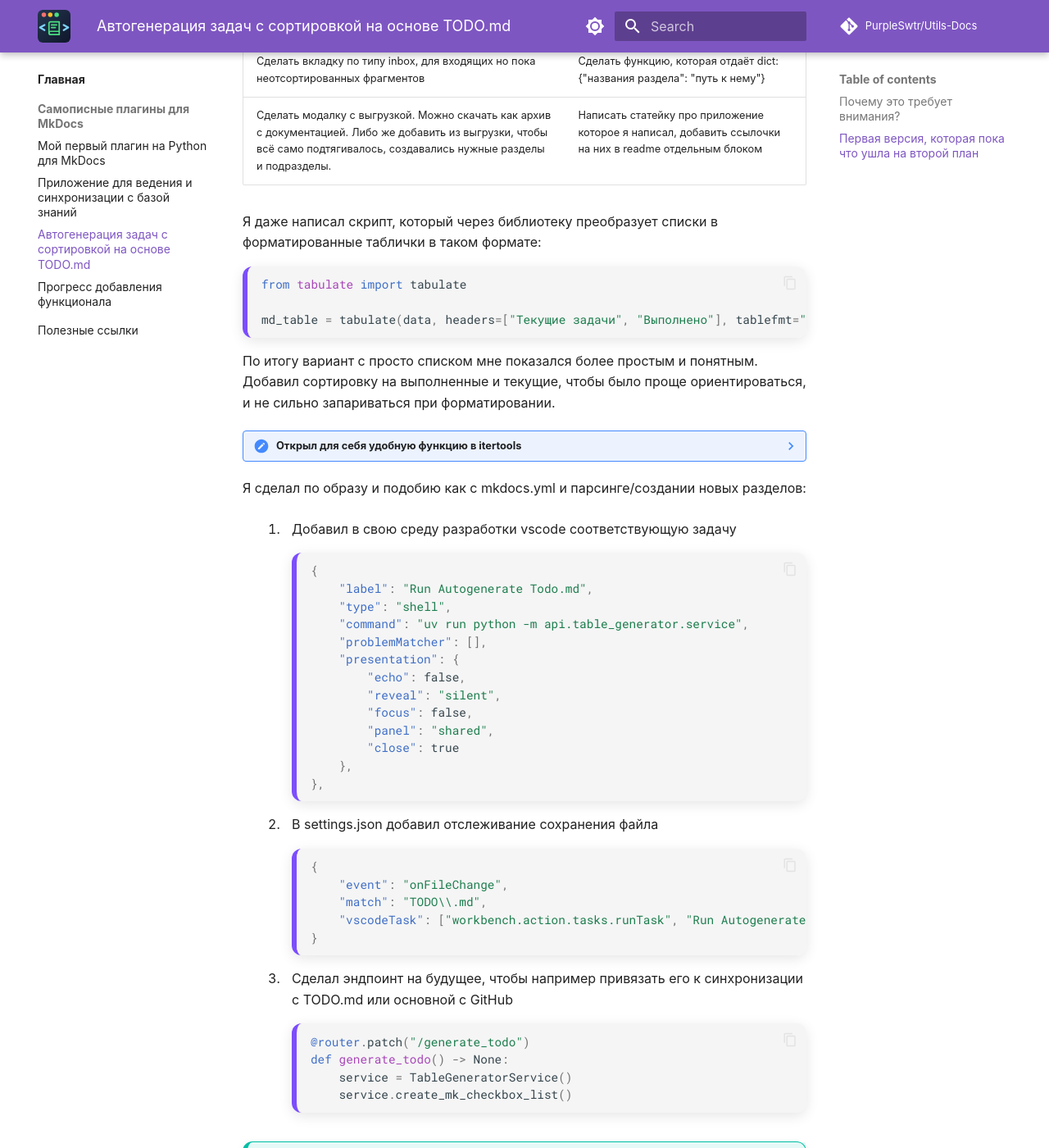
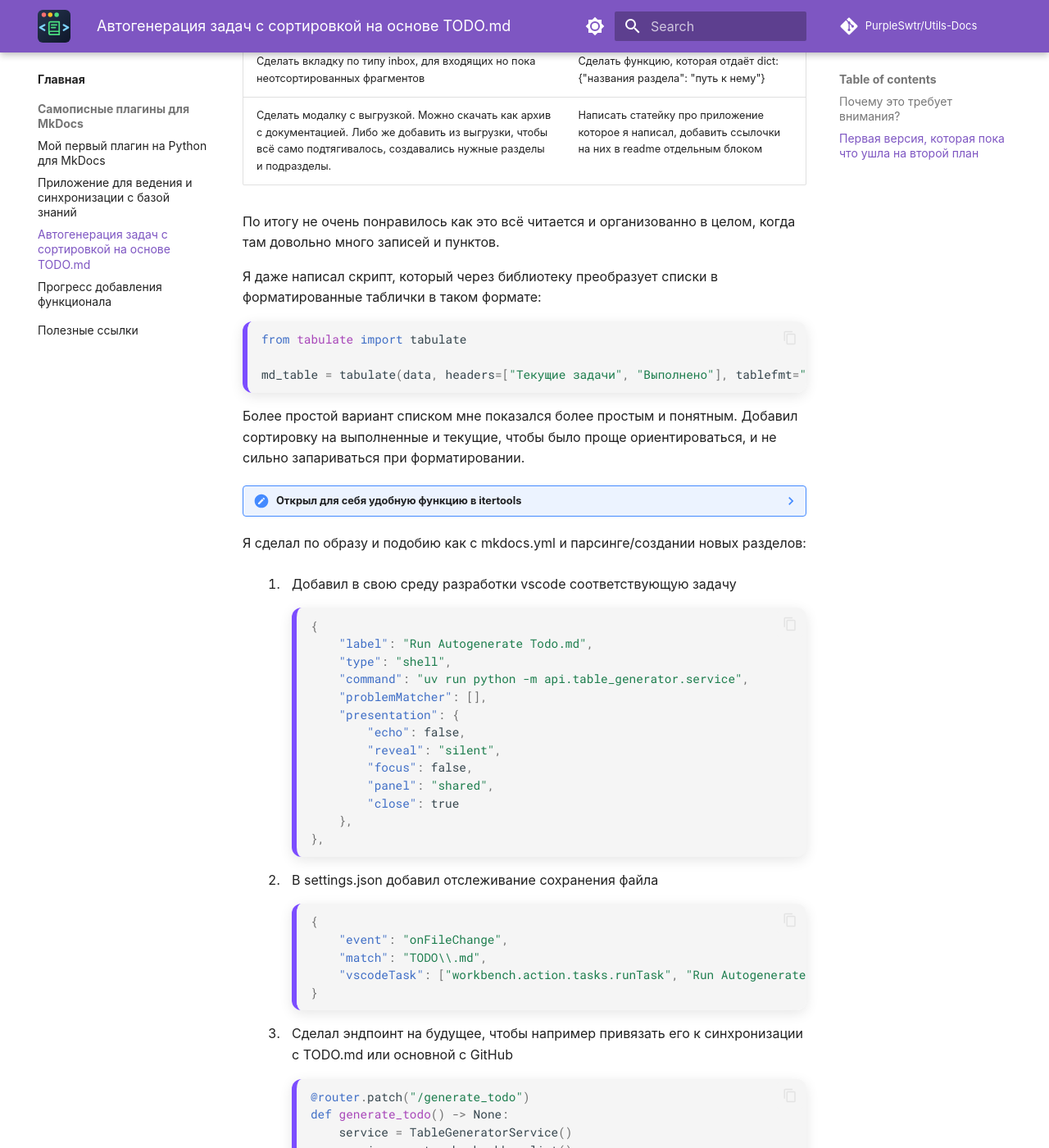
Before and after one commit to PurpleSwtr/Utils-Docs, an MkDocs documentation site: the page built from docs/root/mkdocs_plugins/autogenerate_todo.md, in a window 1280 px wide and 1400 px high, scrolled down 1112 px. Shown: the whole window at 82% size. Built offline with MkDocs 1.6.1 and Material for MkDocs 9.7.7, drawn with Linux system fonts in a browser that asks for light colours; comment, search, counter and statistics services are not loaded; some of the changed text lies outside the part shown.

````diff
--- a/docs/root/mkdocs_plugins/autogenerate_todo.md
+++ b/docs/root/mkdocs_plugins/autogenerate_todo.md
@@ -20,6 +20,8 @@
 | Сделать вкладку по типу inbox, для входящих но пока неотсортированных фрагментов                                                                                           | Сделать функцию, которая отдаёт dict: {"названия раздела": "путь к нему"}                                                        |
 | Сделать модалку с выгрузкой. Можно скачать как архив с документацией. Либо же добавить из выгрузки, чтобы всё само подтягивалось, создавались нужные разделы и подразделы. | Написать статейку про приложение которое я написал, добавить ссылочки на них в readme отдельным блоком                           |
 
+По итогу не очень понравилось как это всё читается и организованно в целом, когда там довольно много записей и пунктов.
+
 Я даже написал скрипт, который через библиотеку преобразует списки в форматированные таблички в таком формате:
 
 ```python
@@ -30,7 +32,7 @@ md_table = tabulate(data, headers=["Текущие задачи", "Выполн
 
 ```
 
-По итогу вариант с просто списком мне показался более простым и понятным.
+Более простой вариант списком мне показался более простым и понятным.
 Добавил сортировку на выполненные и текущие, чтобы было проще ориентироваться, и не сильно запариваться при форматировании.
 
 ??? note "Открыл для себя удобную функцию в itertools"
@@ -81,7 +83,7 @@ def generate_todo() -> None:
     service.create_mk_checkbox_list()
 ```
 
-!!! tip "Посмотреть результат можно во вкладке "Прогресс добавления функционала""
+!!! tip "Посмотреть результат можно во вкладке [Прогресс добавления функционала](../../todo/)"
 
 Но функционал преобразования к таблице я не стал вырезать, наверняка с генерацией табличек можно ещё много всего придумать, из идей уже есть:
 
````
Also changed, not shown: README.md (+7 -3 lines), docs/index.md (+21 -2 lines).
